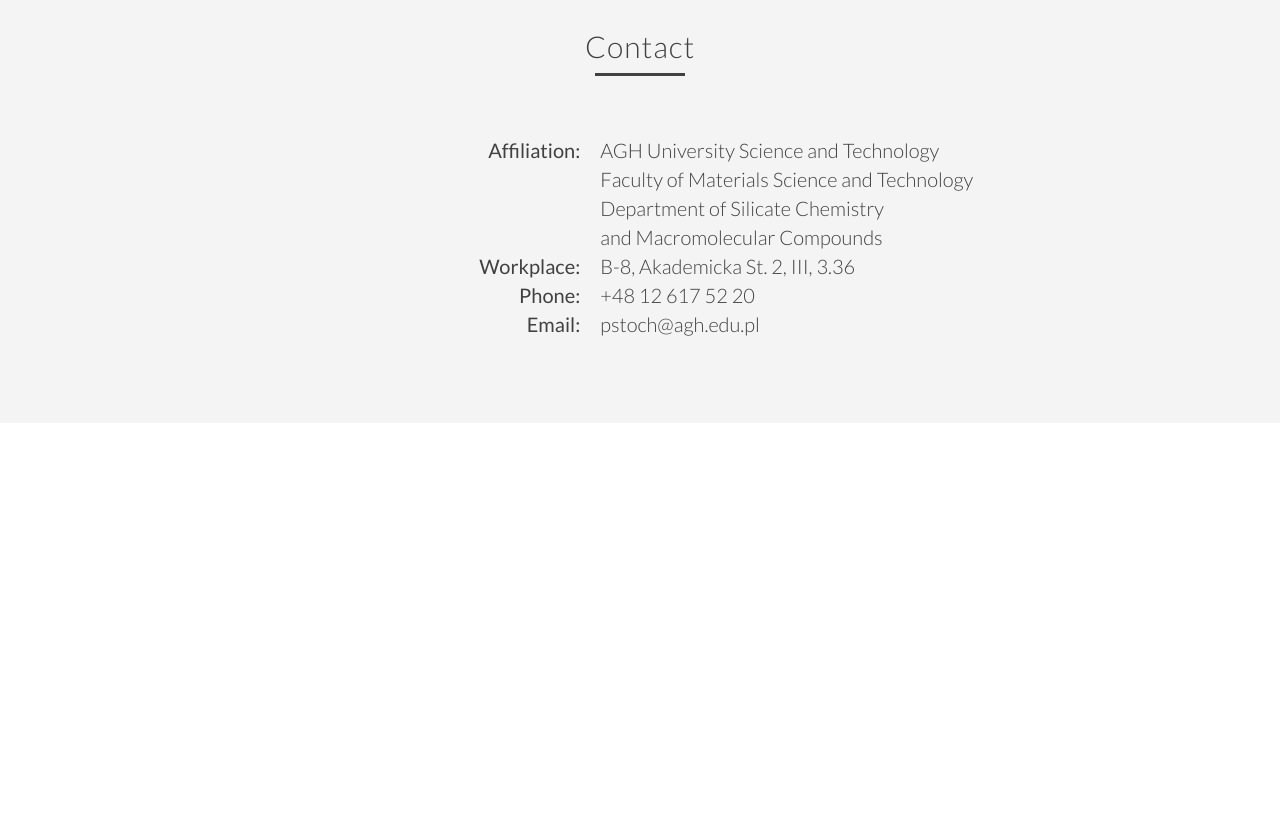
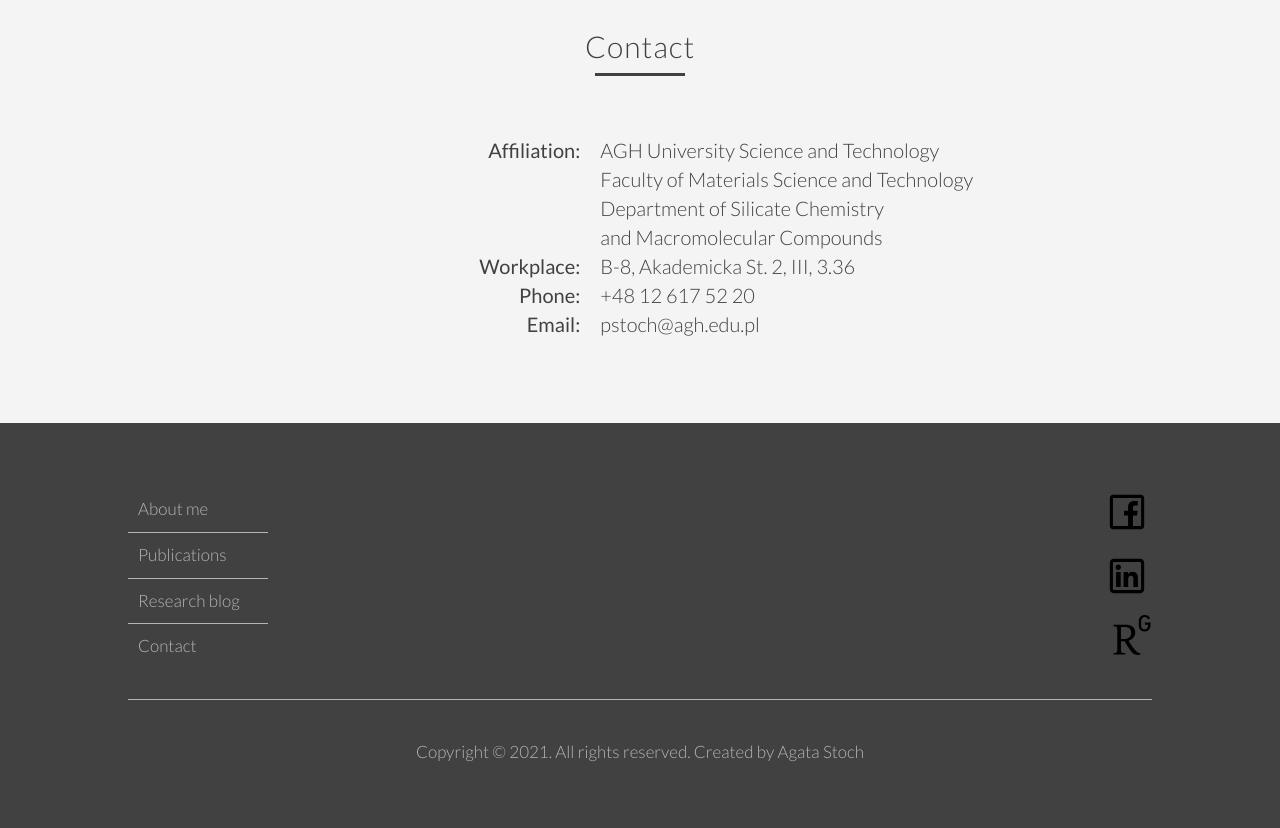
Before and after one commit to AgataS23/scientist-website-commertial-project, a website built with webpack: page src/pages/index.html in a window 1280 px wide. Shown: the part 5162-5990 px from the top of the page. Before the commit the page ends 5585 px from the top, so only its background shows below. Built offline with nearby package versions, Linux system fonts and the light colour scheme; files whose address does not match are found by name.

Commit message:
feat: footer with styles

```diff
--- a/src/pages/index.html
+++ b/src/pages/index.html
@@ -258,8 +258,35 @@
       </p>
     </div>
   </section>
-
-
+  <footer class="footer">
+    <div class="footer__grid">
+      <ul class="footer__list-nav">
+        <li class="footer__list-item"><a href="#about" class="footer__link">About me</a></li>
+        <li class="footer__list-item"><a href="#publications" class="footer__link">Publications</a></li>
+        <li class="footer__list-item"><a href="#blog" class="footer__link">Research blog</a></li>
+        <li class="footer__list-item"><a href="#contact" class="footer__link">Contact</a></li>
+      </ul>
+      <ul class="footer__socials">
+        <li>
+          <a href="https://www.facebook.com/profile.php?id=100003837082916" class="footer__link" target="_blank"
+            rel="noopener noreferrer">
+            <img src="../assets/icons/facebook.svg" class="footer__icon facebook-icon" alt="Pawel's facebook"></a>
+        </li>
+        <li>
+          <a href="https://www.linkedin.com/in/pawel-stoch-a510588/" target="_blank" rel="noopener noreferrer">
+            <img src="../assets/icons/linkedin.svg" class="footer__icon linkedin-icon" alt="Pawel's linkedin"></a>
+        </li>
+        <li>
+          <a href="https://www.researchgate.net/profile/Pawel_Stoch" target="_blank" rel="noopener noreferrer">
+            <img src="../assets/icons/researchgate.svg" class="footer__icon researchgate-icon"
+              alt="Pawel's researchgate"></a>
+        </li>
+      </ul>
+    </div>
+    <p class="footer__copyright">
+      Copyright © 2021. All rights reserved. Created by Agata Stoch
+    </p>
+  </footer>
 </body>
 
 </html>
--- a/src/scss/main.scss
+++ b/src/scss/main.scss
@@ -6,6 +6,7 @@
 @import "modules/about.scss";
 @import "modules/blog.scss";
 @import "modules/contact.scss";
+@import "modules/footer.scss";
 @import "modules/hero.scss";
 @import "modules/navigation.scss";
 @import "modules/publications.scss";
--- /dev/null
+++ b/src/scss/modules/footer.scss
@@ -0,0 +1,65 @@
+.footer {
+  background-color: $color-grey-dark;
+  font-size: 85%;
+  line-height: 145%;
+  color: $color-light-darker;
+  padding: 5% 10%;
+
+  &__grid {
+    display: grid;
+    grid-template-columns: 1fr 1fr;
+    grid-column-gap: 5%;
+  }
+  &__list-nav {
+    list-style-type: none;
+  }
+
+  &__list-item {
+    padding: 1rem;
+    border-bottom: 1px solid $color-light-darker;
+    width: 14rem;
+  }
+
+  &__list-item:last-of-type {
+    border-bottom: none;
+  }
+
+  &__link {
+    text-decoration: none;
+    color: $color-light-darker;
+  }
+  &__link:hover {
+    color: $color-white;
+  }
+  &__socials {
+    list-style-type: none;
+    display: grid;
+    grid-template-columns: 1fr;
+    justify-items: end;
+  }
+
+  &__icon {
+    width: 5rem;
+    background: $color-grey-dark;
+    margin: 0;
+  }
+
+  &__copyright {
+    margin-top: 3rem;
+    padding: 4rem 1rem 0;
+    border-top: 1px solid $color-light-darker;
+    text-align: center;
+  }
+}
+.researchgate-icon {
+  width: 4rem;
+}
+.researchgate-icon:hover {
+  background: #00d0af;
+}
+.facebook-icon:hover {
+  background: #1877f2;
+}
+.linkedin-icon:hover {
+  background: #0077b5;
+}
```
